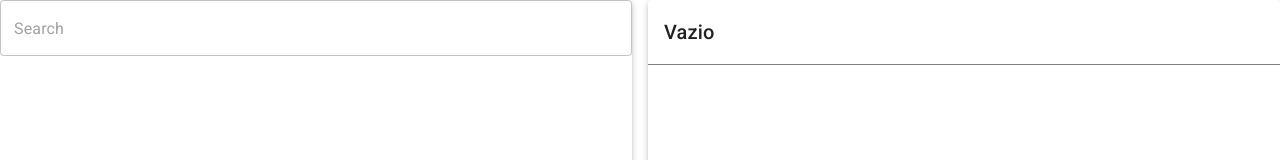
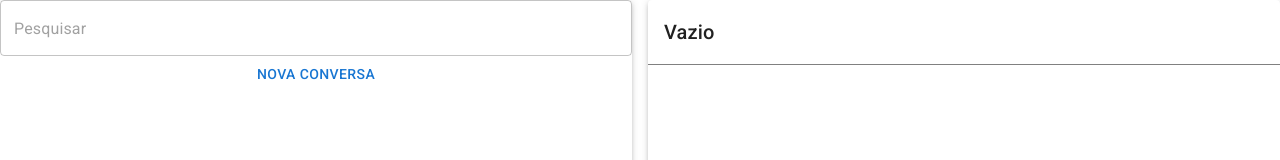
Before and after one commit to namelew/MQTTChat, a React (Create React App) app: page /chat/1 in a window 1280 px wide. Shown: the top 160 px of the page. Built offline with nearby package versions, Linux system fonts and the light colour scheme.

Commit message:
Adicionando botão e base do modal de cadastro de nova conversa

```diff
--- a/src/pages/Chat/List/index.tsx
+++ b/src/pages/Chat/List/index.tsx
@@ -1,5 +1,5 @@
 import React, { useState } from 'react';
-import { Box, TextField, List, ListItem, ListItemText } from '@mui/material';
+import { Box, TextField, List, ListItem, ListItemText, Button, Dialog, DialogTitle, DialogContent, DialogActions } from '@mui/material';
 import { IConversation } from 'interfaces/IConversation';
 
 interface Props {
@@ -9,10 +9,19 @@ interface Props {
 const ConversationsList: React.FC<Props> = ( { selectConversation } : Props ) => {
   const [conversations, setConversations] = useState<IConversation[]>([]);
   const [searchTerm, setSearchTerm] = useState('');
+  const [openModal, setOpenModal] = useState(false);
 
   const filteredConversations = conversations.filter((conversation) =>
     conversation.name.toLowerCase().includes(searchTerm.toLowerCase())
   );
+
+  const handleOpenModal = () => {
+    setOpenModal(true);
+  };
+
+  const handleCloseModal = () => {
+    setOpenModal(false);
+  };
 
   return (
     <Box
@@ -24,11 +33,22 @@ const ConversationsList: React.FC<Props> = ( { selectConversation } : Props ) =>
     >
       <TextField
         variant="outlined"
-        placeholder="Search"
+        placeholder="Pesquisar"
         fullWidth
         value={searchTerm}
         onChange={(e) => setSearchTerm(e.target.value)}
       />
+      <Button onClick={handleOpenModal}>Nova conversa</Button>
+      <Dialog open={openModal} onClose={handleCloseModal}>
+        <DialogTitle>Informe as informações do canal</DialogTitle>
+        <DialogContent>
+          {/* Add your form for creating a new conversation here */}
+        </DialogContent>
+        <DialogActions>
+          <Button color='error' onClick={handleCloseModal}>Cancel</Button>
+          <Button onClick={handleCloseModal}>Create</Button>
+        </DialogActions>
+      </Dialog>
       <List
         sx={{
           flexGrow: 1,
```
